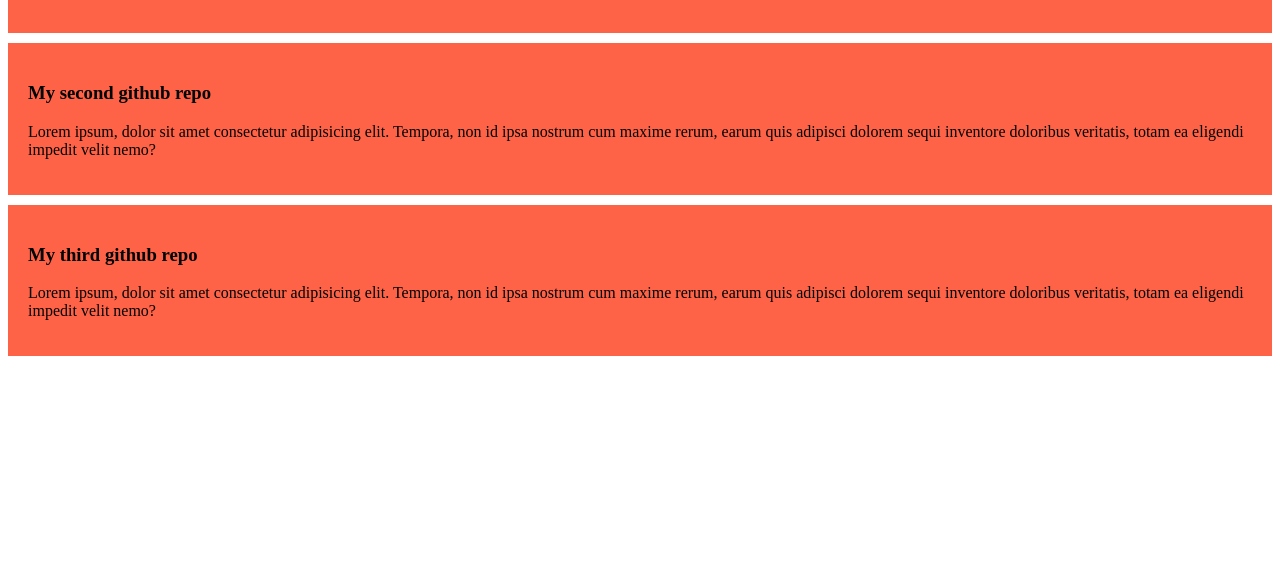
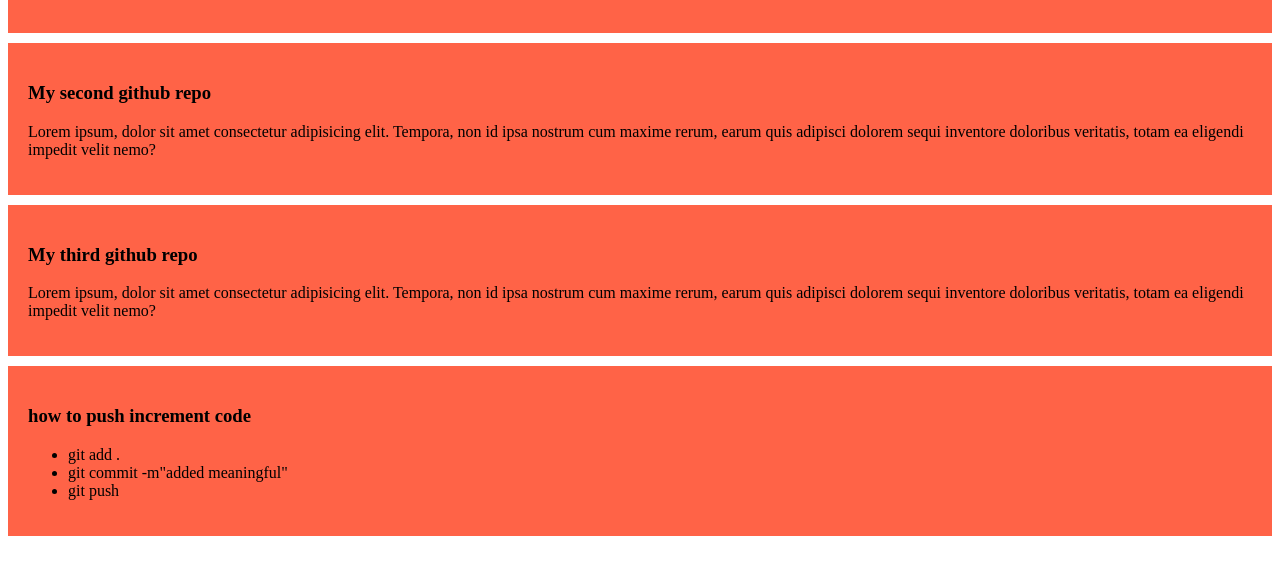
Before and after one commit to shahinur69/my-first-github-repo, a plain HTML site: page index.html in a window 1280 px wide. Shown: the part 126-700 px from the top of the page. Drawn offline with Linux system fonts and the light colour scheme.

Commit message:
added list item

```diff
--- a/index.html
+++ b/index.html
@@ -19,5 +19,13 @@
         <h3>My third github repo</h3>
         <p>Lorem ipsum, dolor sit amet consectetur adipisicing elit. Tempora, non id ipsa nostrum cum maxime rerum, earum quis adipisci dolorem sequi inventore doloribus veritatis, totam ea eligendi impedit velit nemo?</p>
     </div>
+    <div>
+        <h3>how to push  increment code</h3>
+        <ul>
+            <li>git add .</li>
+            <li>git commit -m"added meaningful"</li>
+            <li>git push</li>
+        </ul>
+    </div>
 </body>
 </html>
```
